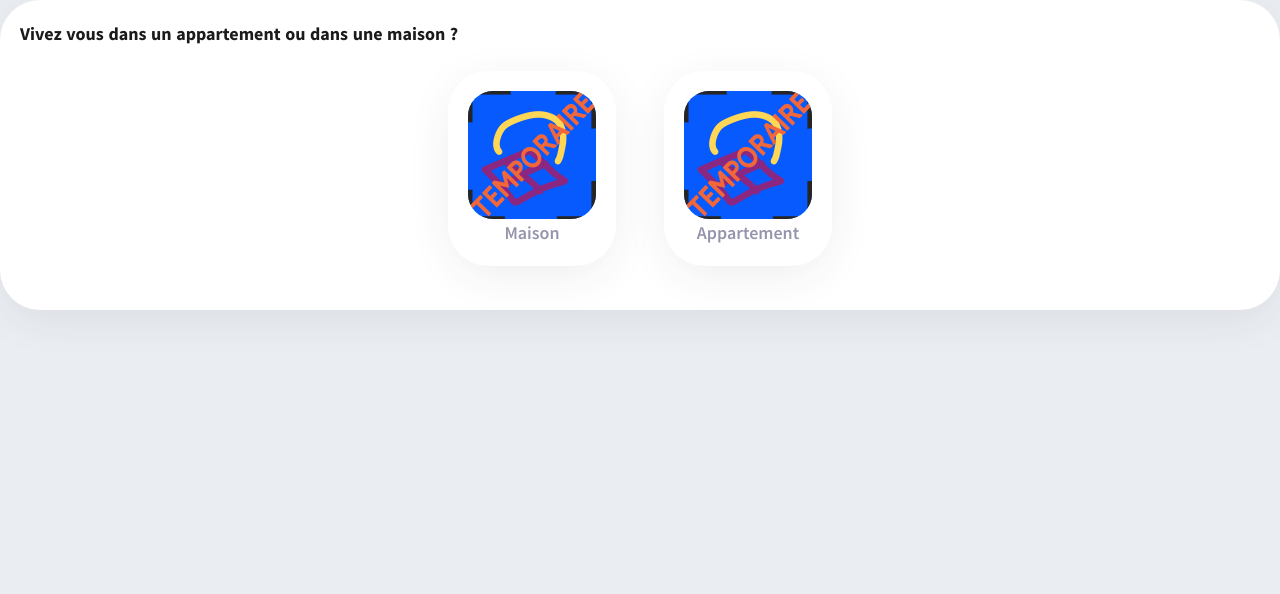
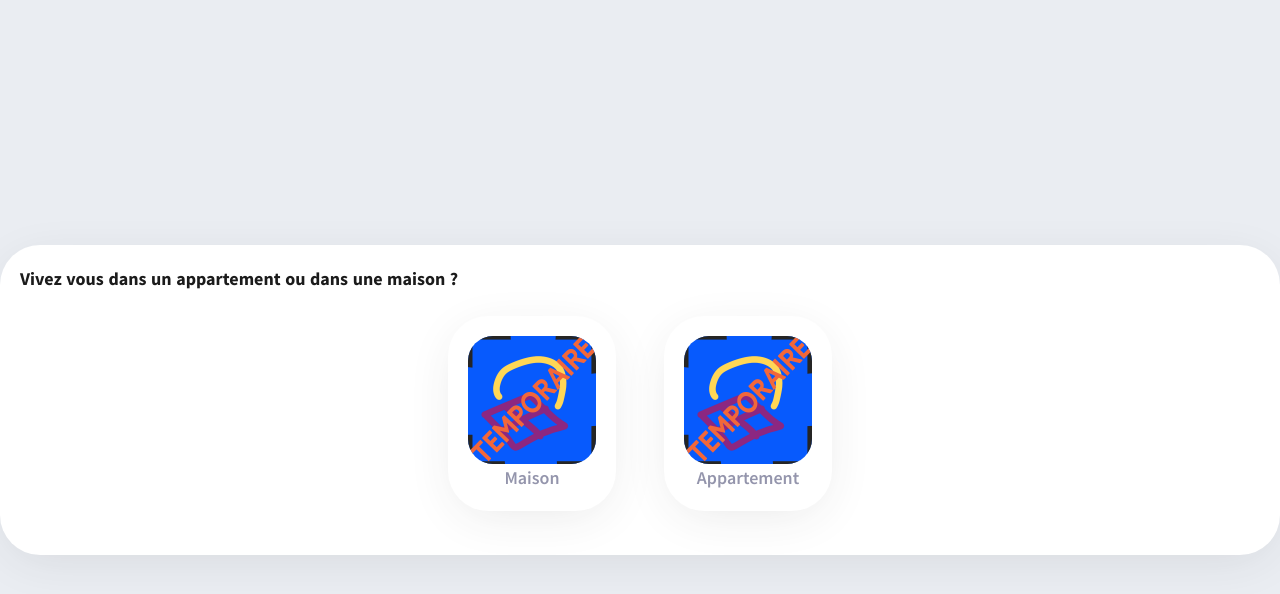
Before and after one commit to Renergie-app/web, a Nuxt app: page / in a window 1280 px wide. Shown: the top 594 px of the page. Built offline with nearby package versions, Linux system fonts and the light colour scheme.

Commit message:
Replace the container div with the PageContainer component

```diff
--- /dev/null
+++ b/components/PageContainer.vue
@@ -0,0 +1,14 @@
+<template>
+  <div class="flex flex-col h-screen w-screen justify-center items-center">
+    <slot />
+  </div>
+</template>
+
+<script>
+export default {}
+</script>
+
+<style>
+div {
+}
+</style>
--- a/pages/home.vue
+++ b/pages/home.vue
@@ -1,5 +1,5 @@
 <template>
-  <div class="mt-5 m-5 container h-screen w-screen items-center justify-center">
+  <page-container>
     <info-box></info-box>
     <energetic-label
       v-if="userInfo != null"
@@ -18,11 +18,13 @@
       </button-image>
       <button-image title="Isolation" img="/icon.png"> </button-image>
     </div>
-  </div>
+  </page-container>
 </template>
 
 <script>
+import PageContainer from '../components/PageContainer.vue'
 export default {
+  components: { PageContainer },
   name: 'home.vue',
 
   data: () => ({
--- a/pages/index.vue
+++ b/pages/index.vue
@@ -1,7 +1,5 @@
 <template>
-  <div
-    class="container m-0 h-screen w-full flex-row items-center justify-center"
-  >
+  <page-container>
     <div v-if="indexQuestion > 0">
       <NextButton text="Retour" @clicked="previousQuestion"></NextButton>
     </div>
@@ -30,15 +28,17 @@
         </NextButton>
       </div>
     </question-card>
-  </div>
+  </page-container>
 </template>
 
 <script>
 import Vue from 'vue'
 import initialQuestion from 'assets/initialQuestions.json'
 import uinfo from 'assets/userInfo.json'
+import PageContainer from '../components/PageContainer.vue'
 
 export default {
+  components: { PageContainer },
   data: () => ({
     questionList: JSON.parse(JSON.stringify(initialQuestion)),
     questionListValid: [true, false, false, false],
--- a/pages/solar.vue
+++ b/pages/solar.vue
@@ -1,8 +1,5 @@
 <template>
-  <div
-    class="mt-5 m-5 h-screen w-screen items-center justify-center"
-    v-if="userInfo != null"
-  >
+  <page-container v-if="userInfo != null">
     <single-button text="Retour" @clicked="returnpage"></single-button>
     <h1>Bilan Avec Ajouts :</h1>
     <h2>
@@ -50,14 +47,16 @@
       :face="face"
       @change="requestBack"
     ></face-module>
-  </div>
+  </page-container>
 </template>
 
 <script>
 import Vue from 'vue'
 import solarPanelRequest from '../graphQL/solarpanel.graphql'
+import PageContainer from '../components/PageContainer.vue'
 
 export default {
+  components: { PageContainer },
   name: 'solar',
 
   data: () => ({
```
